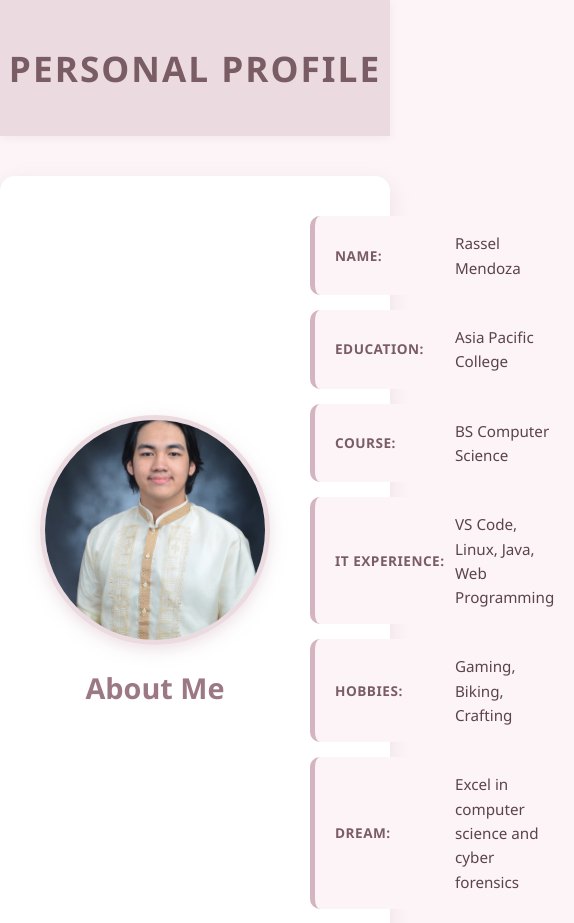
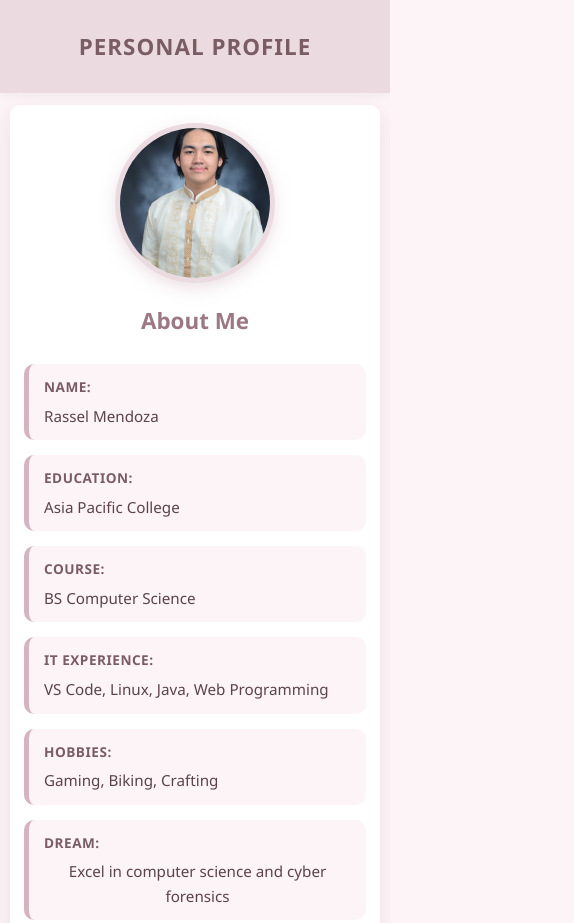
Before and after one commit to sselssel/webprog-html-lessons, a plain HTML site: page introduction/index.html in a window 390 px wide. Shown: the top 923 px of the page, 574 px wide, since content can reach past the window. Drawn offline with Linux system fonts and the light colour scheme.

Commit message:
Enhance CSS with responsive design and layout adjustments
Added responsive design styles for smaller screens and adjusted padding and margins for better layout.

```diff
--- a/introduction/css/mystyle.css
+++ b/introduction/css/mystyle.css
@@ -1,3 +1,7 @@
+* {
+    box-sizing: border-box;
+}
+
 body {
     margin: 0;
     padding: 0;
@@ -5,13 +9,14 @@ body {
     background-color: #fcf4f7;
     color: #5c434b;
     line-height: 1.6;
+    overflow-x: hidden;
 }
 
 header {
     background-color: #ebdbe0;
     color: #7a5c65;
     text-align: center;
-    padding: 2.5rem 0;
+    padding: 2.5rem 1rem;
     box-shadow: 0 2px 10px rgba(0,0,0,0.05);
 }
 
@@ -31,7 +36,6 @@ main {
     box-shadow: 0 8px 20px rgba(220, 195, 205, 0.4);
 }
 
-
 .profile-container {
     display: flex;
     align-items: center;
@@ -49,6 +53,7 @@ main {
 
 .profile-pic {
     width: 220px;
+    max-width: 100%;
     height: 220px;
     border-radius: 50%;
     border: 5px solid #ebdbe0;
@@ -65,6 +70,7 @@ h2 {
 
 .profile-right {
     flex: 2;
+    min-width: 0;
 }
 
 .info-list {
@@ -83,7 +89,10 @@ h2 {
     border-left: 5px solid #d4b4c0;
     display: flex;
     align-items: center;
+    flex-wrap: wrap;
+    gap: 6px;
     font-size: 0.95rem;
+    overflow-wrap: anywhere;
 }
 
 .info-list strong {
@@ -93,7 +102,6 @@ h2 {
     font-size: 0.85rem;
     letter-spacing: 0.5px;
 }
-
 
 .wrap-demo {
     width: 100%;
@@ -117,14 +125,12 @@ h2.wrap-title {
     font-family: "Times New Roman", Times, serif;
 }
 
-
 .flex-container {
     display: flex;
     flex-wrap: wrap;
     background-color: DodgerBlue;
     padding: 10px;
 }
-
 
 .flex-container > div {
     background-color: #f1f1f1;
@@ -135,3 +141,68 @@ h2.wrap-title {
     font-size: 20px;
     color: black;
 }
+
+
+@media (max-width: 768px) {
+    main {
+        margin: 20px 15px;
+        padding: 25px 20px;
+    }
+
+    header h1 {
+        font-size: 1.7rem;
+    }
+
+    .profile-container {
+        flex-direction: column;
+        gap: 25px;
+        margin-bottom: 35px;
+        text-align: center;
+    }
+
+    .profile-right {
+        width: 100%;
+    }
+
+    .info-list li {
+        flex-direction: column;
+        align-items: flex-start;
+        padding: 12px 15px;
+    }
+
+    .info-list strong {
+        min-width: auto;
+    }
+}
+
+
+@media (max-width: 480px) {
+    header {
+        padding: 1.8rem 1rem;
+    }
+
+    header h1 {
+        font-size: 1.4rem;
+        letter-spacing: 1px;
+    }
+
+    main {
+        margin: 12px 10px;
+        padding: 18px 14px;
+        border-radius: 10px;
+    }
+
+    .profile-pic {
+        width: 160px;
+        height: 160px;
+    }
+
+    h2 {
+        font-size: 1.4rem;
+    }
+
+    .flex-container > div {
+        flex: 1 1 60px;
+        margin: 6px;
+    }
+}
```
